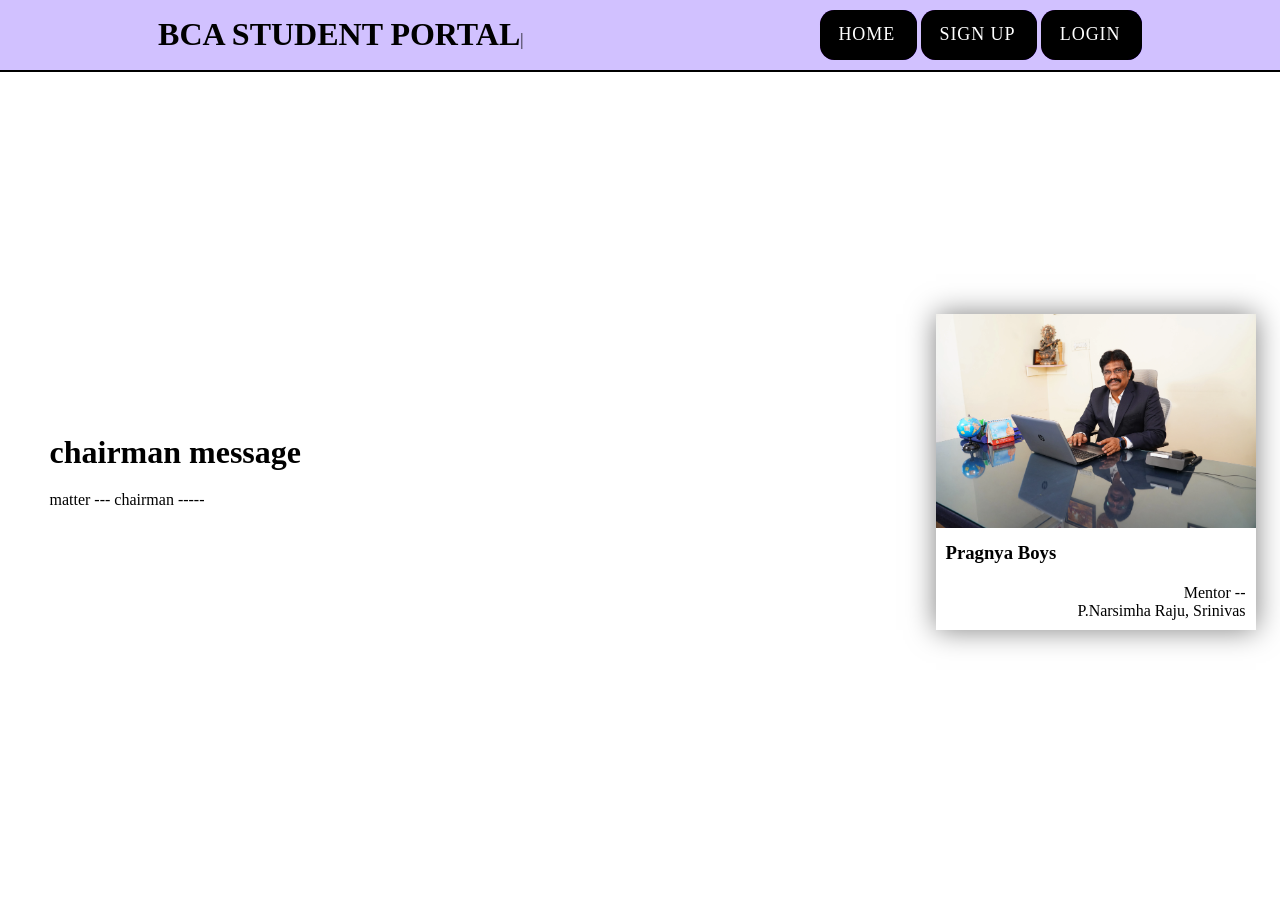
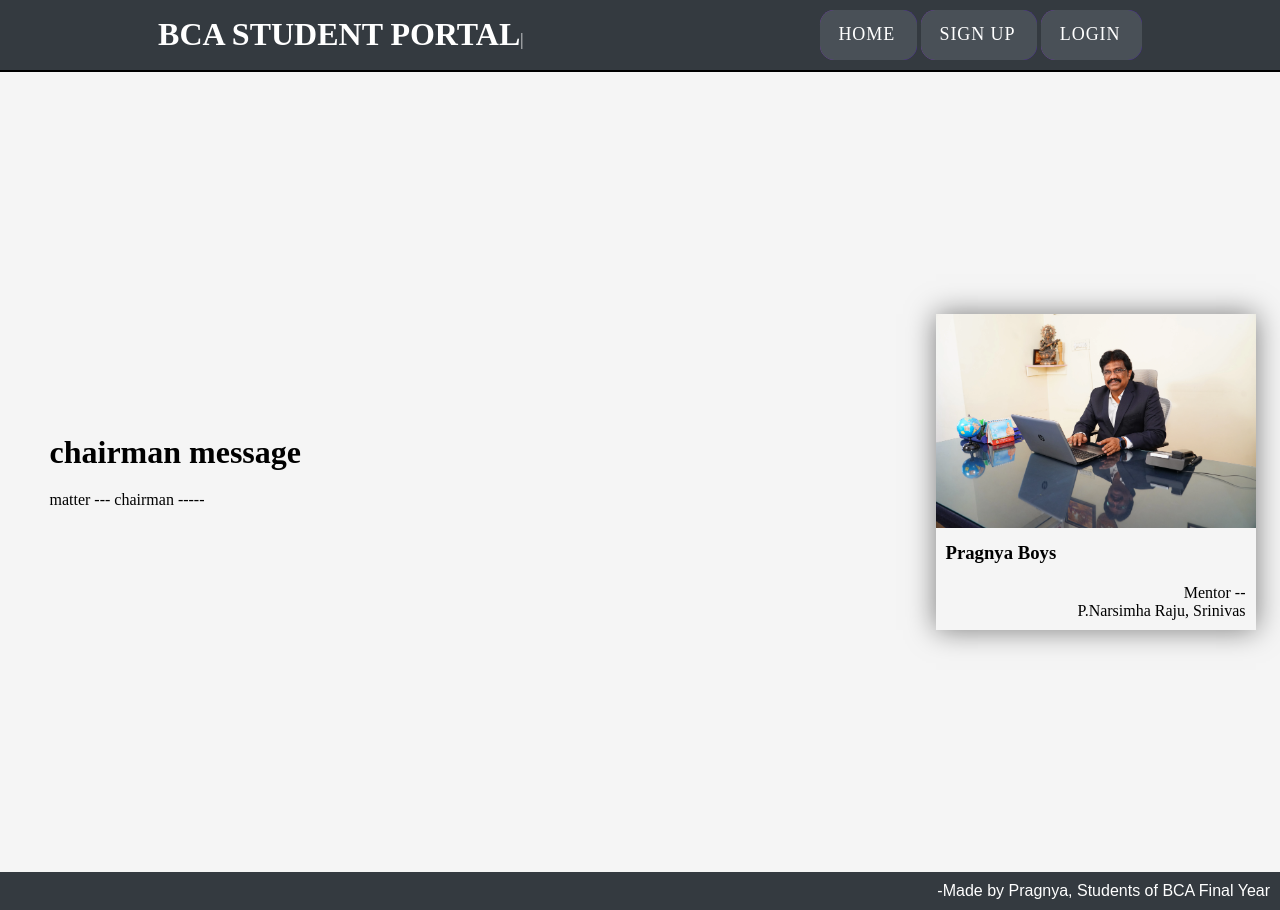
Before and after one commit to MohdKabir958/Responsive_clg_app, a Flask app: page / in a window 1280 px wide. Before the commit the page ends 648 px from the top, so only its background shows below. Run offline with Flask 3, Linux system fonts and the light colour scheme.

Commit message:
added footer

```diff
--- a/pragnya_responsive_app/main.py
+++ b/pragnya_responsive_app/main.py
@@ -89,7 +89,8 @@ def account():
         'Profile_pic' : current_user.profile_pic,
         # Add other attributes as needed
     }
-    return render_template('accounts.html', user=user_details)
+    quote = generate_quotes()
+    return render_template('accounts.html', user=user_details, quote=quote)
 
 
 ALLOWED_EXTENSIONS = {'png', 'jpg', 'jpeg', 'gif'}
--- a/pragnya_responsive_app/static/index_style.css
+++ b/pragnya_responsive_app/static/index_style.css
@@ -6,12 +6,17 @@
     /* border: 2px solid red; */
 
 }
+body{
+    background-color: #f5f5f5;
+}
 
 .navbar {
     display: flex;
     align-items: center;
     justify-content: space-around;
-    background-color: rgb(209, 193, 255);
+    /* background-color: rgb(209, 193, 255); */
+    background-color:  #343a40;;
+    color: #ffffff;
     border-bottom: 2px solid black;
     padding: 10px;
     /* z-index: 999; */
@@ -62,7 +67,8 @@
 
 .cssbuttons-io::before {
     content: "";
-    background: #000;
+    /* background: #000; */
+    background-color:  #495057;
     width: 120%;
     left: -10%;
     transform: skew(30deg);
@@ -145,6 +151,15 @@ p {
     margin: 5px 3px;
 }
 
+footer{
+    background-color: #343a40;
+    font-family: Arial, sans-serif;
+    color:white;
+    width: 100vw;
+}
+footer p {
+    text-align: right;
+}
 
 @media only screen and (max-width:768px) {
     .main {
--- a/pragnya_responsive_app/templates/base.html
+++ b/pragnya_responsive_app/templates/base.html
@@ -98,6 +98,10 @@
         {% endblock %}
     </main>
 
+    <footer>
+
+        <p>-Made by Pragnya, Students of BCA Final Year</p>
+    </footer>
 
     <script>
     const burger = document.getElementById('burger');
```
Also changed, not shown: pragnya_responsive_app/static/account.css (+6 -1 lines), pragnya_responsive_app/templates/accounts.html (+11 -0 lines), instance/db.sqlite.
